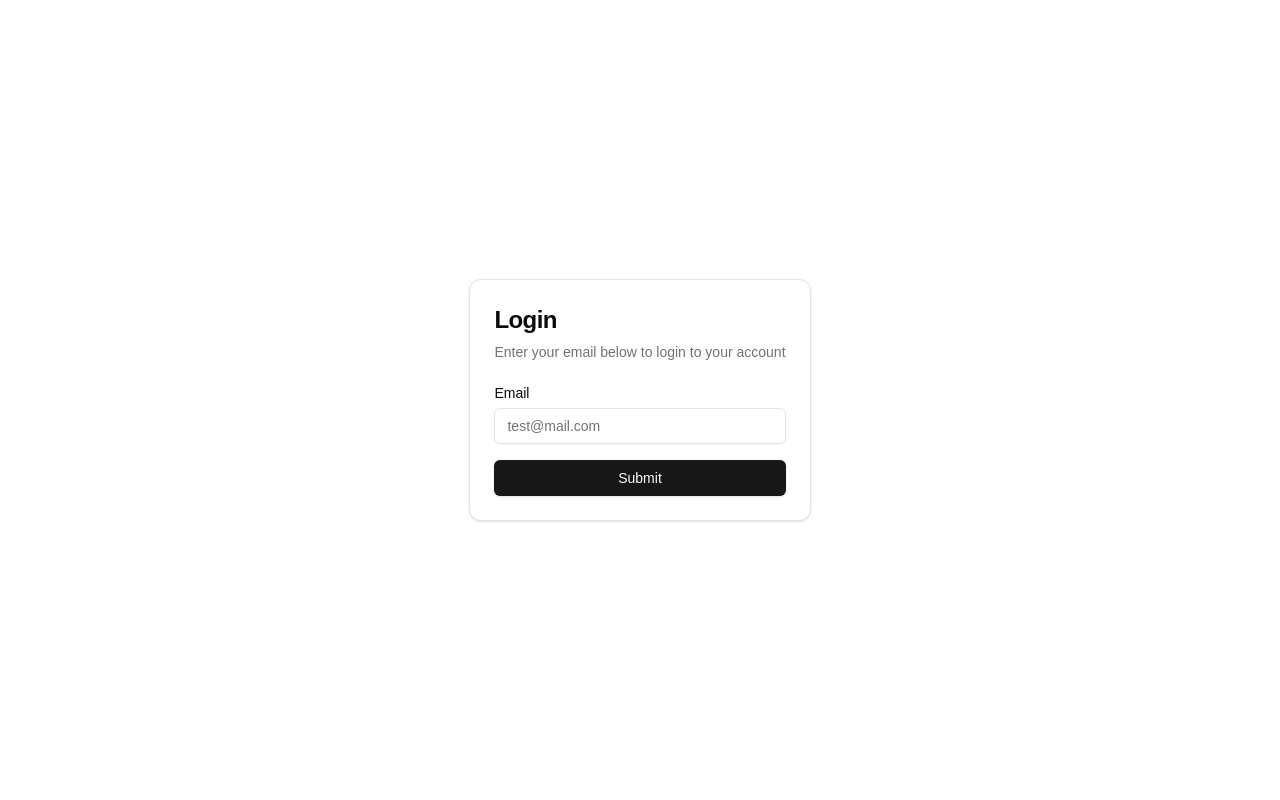
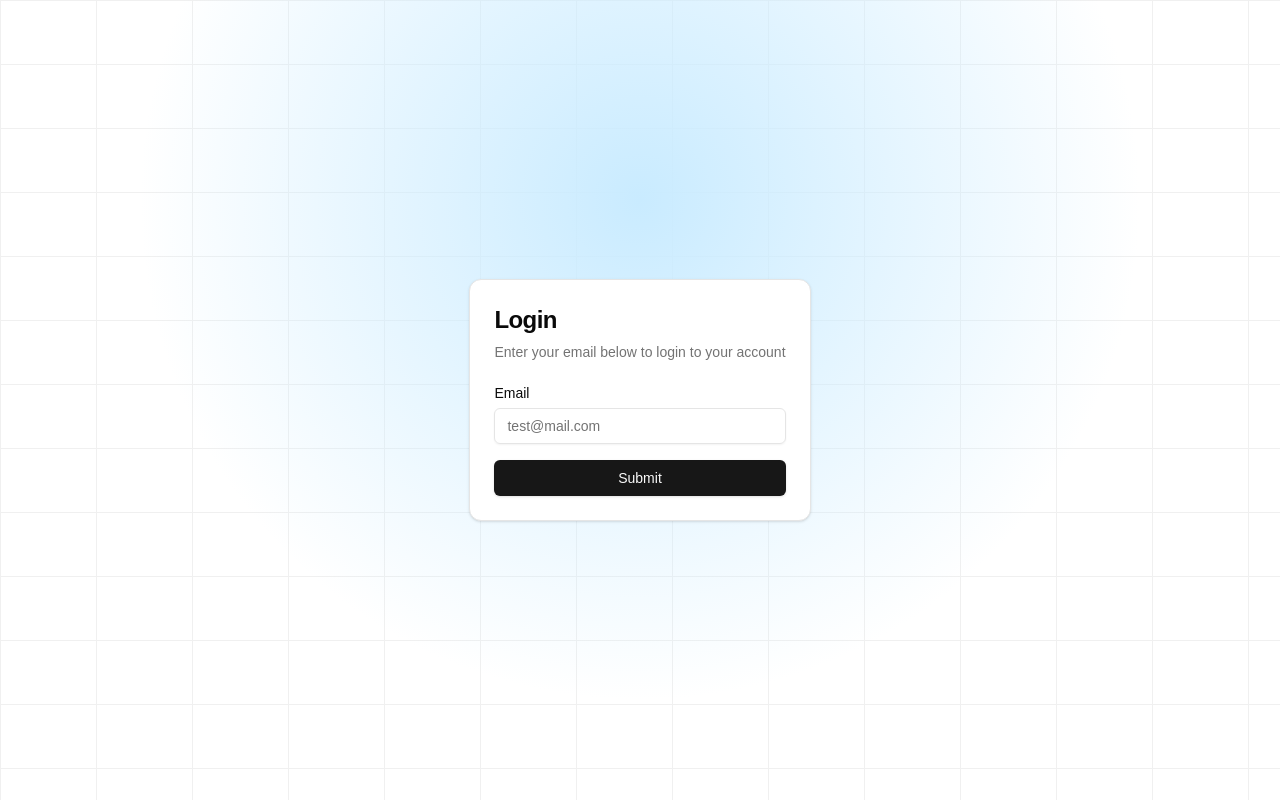
Before and after one commit to Mirzaadr/next-invoice-app, a Next.js app: page /login in a window 1280 px wide. Built offline with nearby package versions, Linux system fonts and the light colour scheme; no server answers.

Commit message:
add background to login page

```diff
--- a/app/(auth)/login/page.tsx
+++ b/app/(auth)/login/page.tsx
@@ -14,6 +14,10 @@
   }
 
   return (
+    <>
+      <div className="absolute inset-0 -z-10 h-full w-full bg-white bg-[linear-gradient(to_right,#f0f0f0_1px,transparent_1px),linear-gradient(to_bottom,#f0f0f0_1px,transparent_1px)] bg-[size:6rem_4rem]">
+        <div className="absolute bottom-0 left-0 right-0 top-0 bg-[radial-gradient(circle_500px_at_50%_200px,#C9EBFF,transparent)]"></div>
+      </div>
       <div className='flex h-screen w-full items-center justify-center px-4'>
         <Card className="max-w-sm">
           <CardHeader>
@@ -43,6 +47,7 @@
           </CardContent>
         </Card>
       </div>
+    </>
   )
 }
 
--- a/app/(auth)/onboarding/page.tsx
+++ b/app/(auth)/onboarding/page.tsx
@@ -22,6 +22,10 @@
     shouldRevalidate: "onInput",
   });
   return (
+    <>
+      <div className="absolute inset-0 -z-10 h-full w-full bg-white bg-[linear-gradient(to_right,#f0f0f0_1px,transparent_1px),linear-gradient(to_bottom,#f0f0f0_1px,transparent_1px)] bg-[size:6rem_4rem]">
+        <div className="absolute bottom-0 left-0 right-0 top-0 bg-[radial-gradient(circle_500px_at_50%_200px,#C9EBFF,transparent)]"></div>
+      </div>
       <div className='min-h-screen w-screen flex items-center justify-center'>
         <Card className="max-w-sm mx-auto">
           <CardHeader>
@@ -68,6 +72,7 @@
           </CardContent>
         </Card>
       </div>
+    </>
   )
 }
 
--- a/app/(auth)/verify/page.tsx
+++ b/app/(auth)/verify/page.tsx
@@ -5,6 +5,10 @@
 
 const VerifyPage = () => {
   return (
+    <>
+      <div className="absolute inset-0 -z-10 h-full w-full bg-white bg-[linear-gradient(to_right,#f0f0f0_1px,transparent_1px),linear-gradient(to_bottom,#f0f0f0_1px,transparent_1px)] bg-[size:6rem_4rem]">
+        <div className="absolute bottom-0 left-0 right-0 top-0 bg-[radial-gradient(circle_500px_at_50%_200px,#C9EBFF,transparent)]"></div>
+      </div>
       <div className='min-h-screen w-full flex items-center justify-center'>
         <Card className="w-[380px] px-5">
           <CardHeader className="text-center">
@@ -34,6 +38,7 @@
           </CardFooter>
         </Card>
       </div>
+    </>
   )
 }
 
```
Lines whose indentation alone changed are shown as unchanged.
